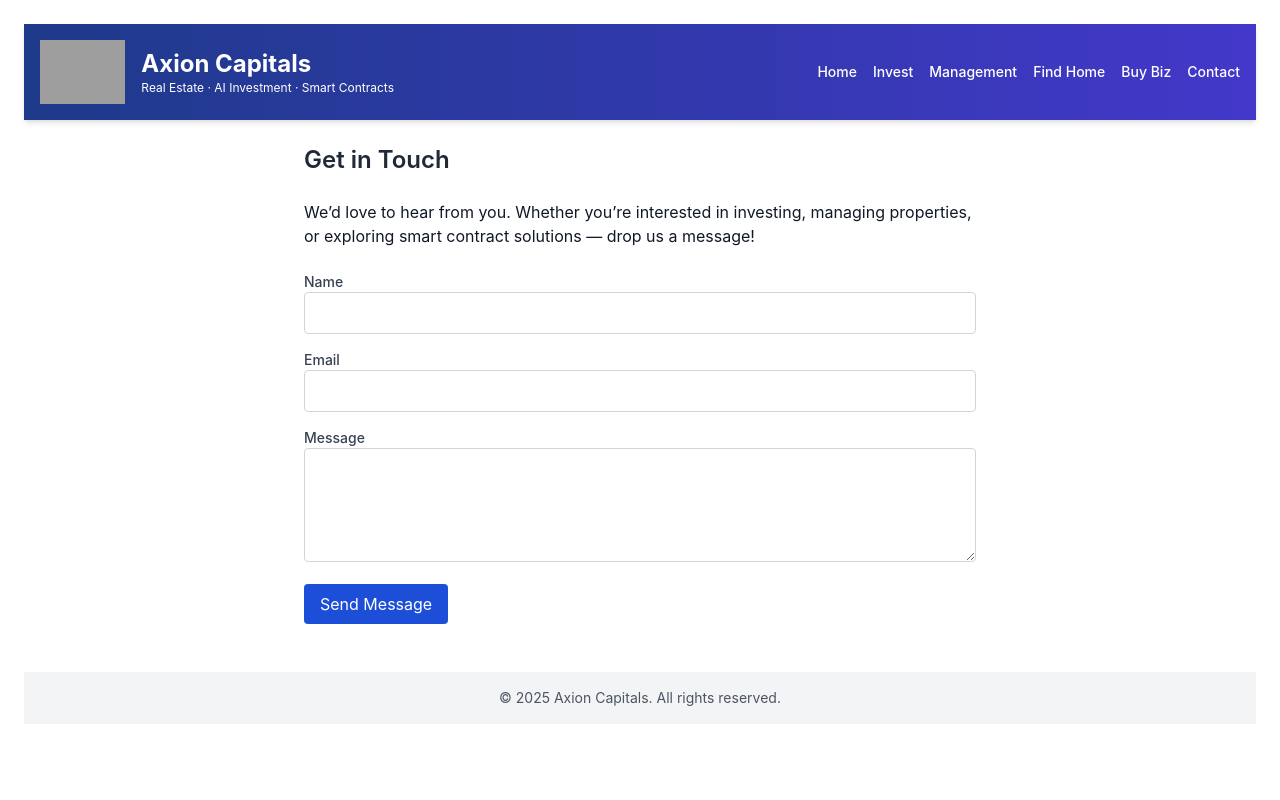
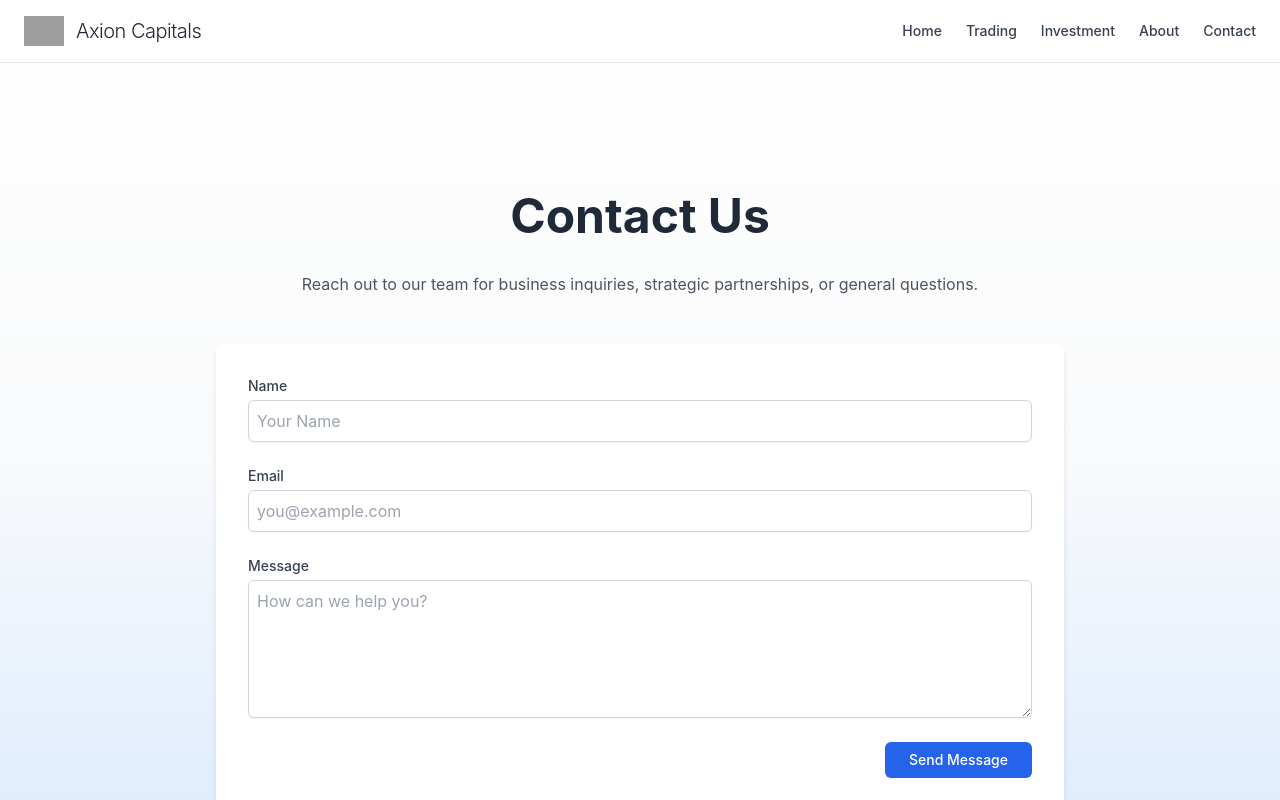
Before and after one commit to jacobzion/axioncapitals, a Next.js app: page /contact in a window 1280 px wide. Shown: the top 800 px of the page. Built offline with nearby package versions, Linux system fonts and the light colour scheme; grey boxes are pictures that could not be loaded.

Commit message:
Update contact.js

```diff
--- a/pages/contact.js
+++ b/pages/contact.js
@@ -1,50 +1,103 @@
+// pages/contact.tsx
+import Head from 'next/head';
+import Image from 'next/image';
+import logo from '../public/axion-logo.png';
+import { useState } from 'react';
 
 export default function Contact() {
+  const [menuOpen, setMenuOpen] = useState(false);
+
   return (
-    <div className="min-h-screen bg-white text-gray-900 p-4 md:p-6">
-      <header className="bg-gradient-to-r from-blue-900 to-indigo-700 text-white px-4 py-4 shadow-md mb-6">
-        <div className="flex flex-col md:flex-row md:items-center md:justify-between space-y-2 md:space-y-0">
-          <div className="flex items-center space-x-4">
-            <img src="/axion-logo.png" alt="Axion Capitals Logo" className="h-16 w-auto" />
-            <div>
-              <h1 className="text-xl font-bold md:text-2xl">Axion Capitals</h1>
-              <p className="text-xs">Real Estate · AI Investment · Smart Contracts</p>
+    <>
+      <Head>
+        <title>Contact | Axion Capitals</title>
+        <meta name="description" content="Contact Axion Capitals for inquiries and partnerships." />
+      </Head>
+
+      <header className="bg-white border-b border-gray-200 fixed top-0 w-full z-50">
+        <div className="max-w-7xl mx-auto px-6 py-4 flex justify-between items-center">
+          <div className="flex items-center space-x-3">
+            <Image src={logo} alt="Axion Logo" width={40} height={40} />
+            <span className="text-xl font-light text-gray-800 tracking-tight">Axion Capitals</span>
           </div>
-          </div>
-          <nav className="flex flex-wrap justify-center md:justify-end gap-4 text-sm font-medium">
-            <a href="/" className="hover:underline">Home</a>
-            <a href="/invest" className="hover:underline">Invest</a>
-            <a href="/management" className="hover:underline">Management</a>
-            <a href="/find-home" className="hover:underline">Find Home</a>
-            <a href="/buy-biz" className="hover:underline">Buy Biz</a>
-            <a href="/contact" className="hover:underline">Contact</a>
+
+          <button
+            className="md:hidden text-gray-700 text-2xl focus:outline-none"
+            onClick={() => setMenuOpen(!menuOpen)}
+          >
+            ☰
+          </button>
+
+          <nav className="hidden md:flex space-x-6">
+            <a href="/" className="text-gray-700 hover:text-blue-700 text-sm font-medium">Home</a>
+            <a href="/trading" className="text-gray-700 hover:text-blue-700 text-sm font-medium">Trading</a>
+            <a href="/investment" className="text-gray-700 hover:text-blue-700 text-sm font-medium">Investment</a>
+            <a href="/about" className="text-gray-700 hover:text-blue-700 text-sm font-medium">About</a>
+            <a href="/contact" className="text-gray-700 hover:text-blue-700 text-sm font-medium">Contact</a>
           </nav>
         </div>
+
+        {menuOpen && (
+          <div className="md:hidden bg-white border-t border-gray-200 px-6 py-4 space-y-2">
+            <a href="/" className="block text-gray-700 hover:text-blue-700 text-sm font-medium">Home</a>
+            <a href="/trading" className="block text-gray-700 hover:text-blue-700 text-sm font-medium">Trading</a>
+            <a href="/investment" className="block text-gray-700 hover:text-blue-700 text-sm font-medium">Investment</a>
+            <a href="/about" className="block text-gray-700 hover:text-blue-700 text-sm font-medium">About</a>
+            <a href="/contact" className="block text-gray-700 hover:text-blue-700 text-sm font-medium">Contact</a>
+          </div>
+        )}
       </header>
 
-      <main className="max-w-2xl mx-auto space-y-6">
-        <h2 className="text-2xl font-semibold text-gray-800">Get in Touch</h2>
-        <p>We’d love to hear from you. Whether you’re interested in investing, managing properties, or exploring smart contract solutions — drop us a message!</p>
-        <form className="space-y-4">
+      <main className="pt-28 bg-gradient-to-b from-white via-gray-50 to-blue-100 min-h-screen">
+        <section className="max-w-4xl mx-auto px-6 py-20">
+          <h1 className="text-4xl md:text-5xl font-bold text-gray-800 mb-8 text-center">Contact Us</h1>
+          <p className="text-center text-gray-600 mb-12">
+            Reach out to our team for business inquiries, strategic partnerships, or general questions.
+          </p>
+
+          <form className="bg-white rounded-lg shadow-md p-8 space-y-6">
             <div>
               <label className="block text-sm font-medium text-gray-700">Name</label>
-            <input type="text" className="w-full border border-gray-300 p-2 rounded" required />
+              <input
+                type="text"
+                className="mt-1 block w-full border border-gray-300 rounded-md shadow-sm p-2 focus:ring-blue-500 focus:border-blue-500"
+                placeholder="Your Name"
+              />
             </div>
+
             <div>
               <label className="block text-sm font-medium text-gray-700">Email</label>
-            <input type="email" className="w-full border border-gray-300 p-2 rounded" required />
+              <input
+                type="email"
+                className="mt-1 block w-full border border-gray-300 rounded-md shadow-sm p-2 focus:ring-blue-500 focus:border-blue-500"
+                placeholder="you@example.com"
+              />
             </div>
+
             <div>
               <label className="block text-sm font-medium text-gray-700">Message</label>
-            <textarea rows="4" className="w-full border border-gray-300 p-2 rounded" required></textarea>
+              <textarea
+                rows={5}
+                className="mt-1 block w-full border border-gray-300 rounded-md shadow-sm p-2 focus:ring-blue-500 focus:border-blue-500"
+                placeholder="How can we help you?"
+              ></textarea>
             </div>
-          <button type="submit" className="bg-blue-700 text-white px-4 py-2 rounded hover:bg-blue-800 transition">Send Message</button>
+
+            <div className="text-right">
+              <button
+                type="submit"
+                className="inline-block bg-blue-600 text-white text-sm font-medium px-6 py-2 rounded-md hover:bg-blue-700"
+              >
+                Send Message
+              </button>
+            </div>
           </form>
+        </section>
       </main>
 
-      <footer className="bg-gray-100 text-center p-4 text-sm text-gray-600 mt-12">
-        © 2025 Axion Capitals. All rights reserved.
+      <footer className="bg-white border-t border-gray-200 text-center text-gray-500 text-sm py-6">
+        © 2025 Axion Capitals, LLC
       </footer>
-    </div>
+    </>
   );
 }
```
Lines whose indentation alone changed are shown as unchanged.
